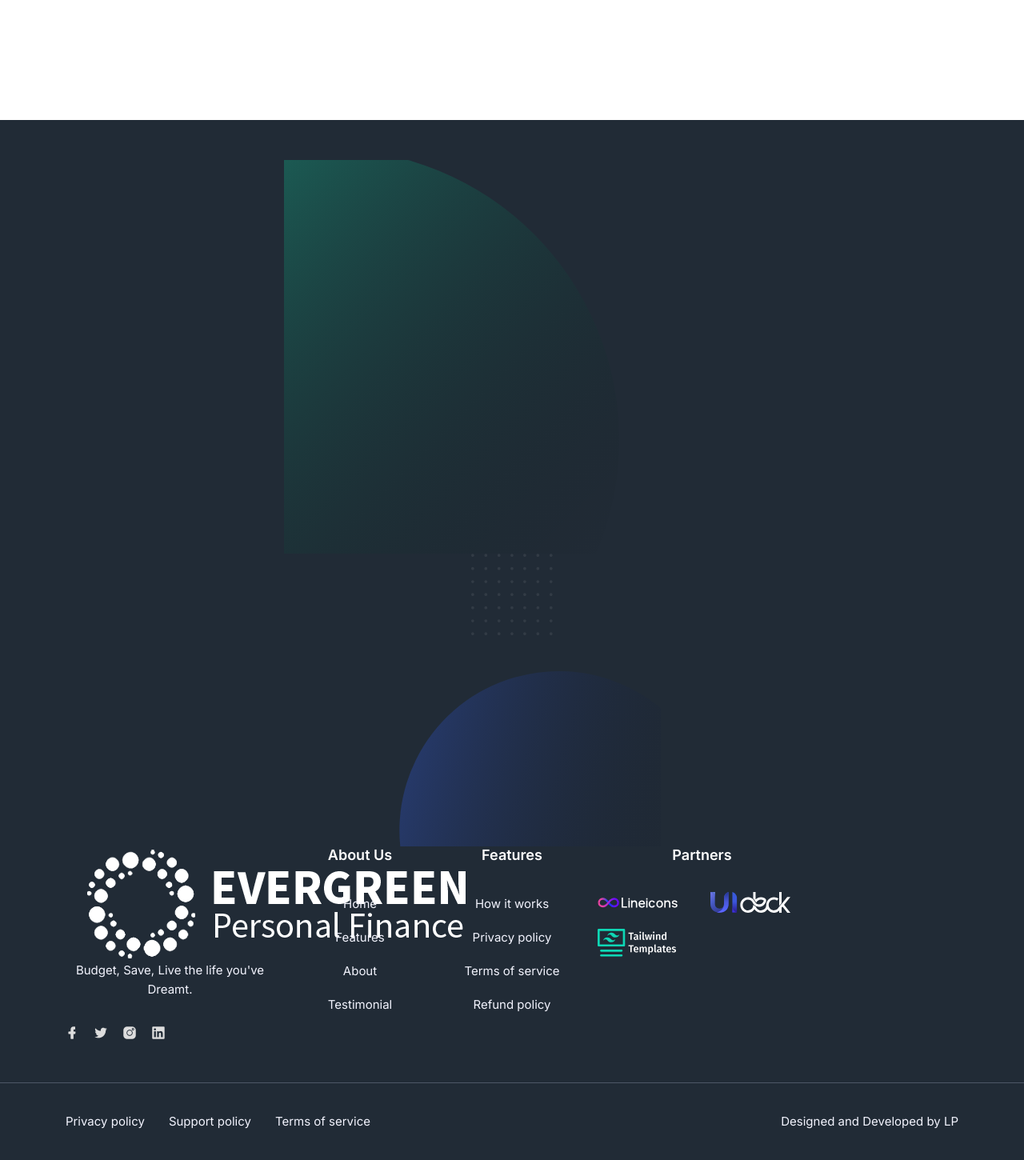
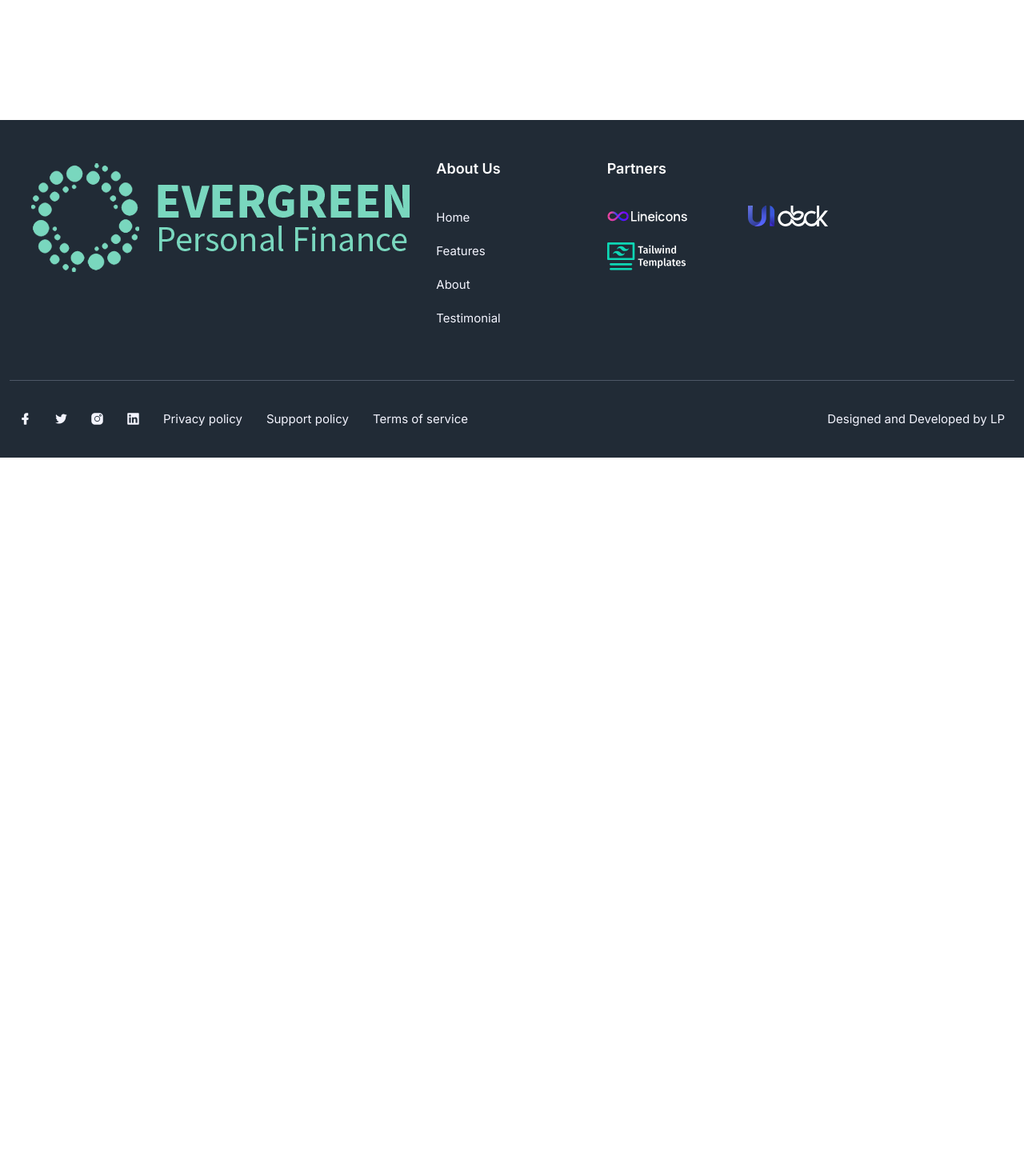
Before and after one commit to PyLou317/Django_portfolio_site, a Django app: template finance_tracker/templates/finance_tracker/transaction_list.html in a window 1280 px wide. Shown: the part 679-2129 px from the top of the page at 80% size. After the commit the page ends 1251 px from the top, so only its background shows below. Run offline with Django 5.2, Linux system fonts and the light colour scheme; the template is opened without the code that fills it, so the values that code supplies are empty.

Commit message:
restyled

```diff
--- a/finance_tracker/templates/finance_tracker/base.html
+++ b/finance_tracker/templates/finance_tracker/base.html
@@ -43,12 +43,7 @@
             {% endblock %}
         </main>
 
-
-        <footer class="text-center text-white bg-dark" data-bs-theme="dark">
-            {% include 'finance_tracker/components/footer.html' %}
-        </footer>
-
-
+        {% include 'finance_tracker/components/footer.html' %}
 
         <!-- ====== Bootstrap Files ====== -->
         <script src="https://cdn.jsdelivr.net/npm/bootstrap@5.3.3/dist/js/bootstrap.bundle.min.js" integrity="sha384-YvpcrYf0tY3lHB60NNkmXc5s9fDVZLESaAA55NDzOxhy9GkcIdslK1eN7N6jIeHz" crossorigin="anonymous"></script>
--- a/finance_tracker/templates/finance_tracker/components/footer.html
+++ b/finance_tracker/templates/finance_tracker/components/footer.html
@@ -1,49 +1,11 @@
 {% load static %}
-
-
 <footer class="ud-footer wow fadeInUp" data-wow-delay=".15s">
-      <div class="shape shape-1">
-        <img src="{% static 'finance_tracker/images/footer/shape-1.svg' %}" alt="shape" />
-      </div>
-      <div class="shape shape-2">
-        <img src="{% static 'finance_tracker/images/footer/shape-2.svg' %}" alt="shape" />
-      </div>
-      <div class="shape shape-3">
-        <img src="{% static 'finance_tracker/images/footer/shape-3.svg' %}" alt="shape" />
-      </div>
     <div class="ud-footer-widgets">
-        <div class="container">
+        <div class="container-fluid">
             <div class="row">
-            <div class="col-xl-3 col-lg-4 col-md-6">
+                <div class="col-xl-5 col-lg-6 col-md-7">
                     <div class="ud-widget">
-                <a href="index.html" class="ud-footer-logo">
-                  <img src="{% static 'finance_tracker/images/logo/logo.png' %}" alt="logo" />
-                </a>
-                <p class="ud-widget-desc">
-                    Budget, Save, Live the life you've Dreamt.
-                </p>
-                <ul class="ud-widget-socials">
-                  <li>
-                    <a href="javascript:void(0)">
-                      <i class="lni lni-facebook-filled"></i>
-                    </a>
-                  </li>
-                  <li>
-                    <a href="javascript:void(0)">
-                      <i class="lni lni-twitter-filled"></i>
-                    </a>
-                  </li>
-                  <li>
-                    <a href="javascript:void(0)">
-                      <i class="lni lni-instagram-filled"></i>
-                    </a>
-                  </li>
-                  <li>
-                    <a href="javascript:void(0)">
-                      <i class="lni lni-linkedin-original"></i>
-                    </a>
-                  </li>
-                </ul>
+                        <a href="index.html" class="ud-footer-logo"><img src="{% static 'finance_tracker/images/logo/logo-2.png' %}" alt="logo" /></a>
                     </div>
                 </div>
 
@@ -66,76 +28,41 @@
                     </ul>
                 </div>
             </div>
-            <div class="col-xl-2 col-lg-3 col-md-6 col-sm-6">
-              <div class="ud-widget">
-                <h5 class="ud-widget-title">Features</h5>
-                <ul class="ud-widget-links">
-                  <li>
-                    <a href="javascript:void(0)">How it works</a>
-                  </li>
-                  <li>
-                    <a href="javascript:void(0)">Privacy policy</a>
-                  </li>
-                  <li>
-                    <a href="javascript:void(0)">Terms of service</a>
-                  </li>
-                  <li>
-                    <a href="javascript:void(0)">Refund policy</a>
-                  </li>
-                </ul>
-              </div>
-            </div>
             <div class="col-xl-3 col-lg-6 col-md-8 col-sm-10">
                 <div class="ud-widget">
                     <h5 class="ud-widget-title">Partners</h5>
                     <ul class="ud-widget-brands">
                         <li>
-                    <a
-                      href="javascript:void(0)"
-                      rel="nofollow noopner"
-                      {% comment %} target="_blank" {% endcomment %}
-                    >
-                      <img
-                        src="{% static 'finance_tracker/images/footer/brands/lineicons.svg' %}"
-                        alt="lineicons"
-                      />
-                    </a>
+                            <a href="javascript:void(0)" rel="nofollow noopner"><img src="{% static 'finance_tracker/images/footer/brands/lineicons.svg' %}" alt="lineicons" /></a>
                         </li>
                         <li>
-                    <a
-                      href="javascript:void(0)"
-                      rel="nofollow noopner"
-                      {% comment %} target="_blank" {% endcomment %}
-                    >
-                      <img
-                        src="{% static 'finance_tracker/images/footer/brands/uideck.svg' %}"
-                        alt="uideck"
-                      />
-                    </a>
+                            <a href="javascript:void(0)" rel="nofollow noopner"><img src="{% static 'finance_tracker/images/footer/brands/uideck.svg' %}" alt="uideck" /></a>
                         </li>
                         <li>
-                    <a
-                      href="javascript:void(0)"
-                      rel="nofollow noopner"
-                      {% comment %} target="_blank" {% endcomment %}
-                    >
-                      <img
-                        src="{% static 'finance_tracker/images/footer/brands/tailwindtemplates.svg' %}"
-                        alt="tailwindtemplates"
-                      />
-                    </a>
+                            <a href="javascript:void(0)" rel="nofollow noopner"><img src="{% static 'finance_tracker/images/footer/brands/tailwindtemplates.svg' %}" alt="tailwindtemplates" /></a>
                         </li>
                     </ul>
                 </div>
             </div>
         </div>
-        </div>
-      </div>
-      <div class="ud-footer-bottom">
-        <div class="container">
+        <div class="ud-footer-bottom mb-auto">
+            <div class="container-fluid">
                 <div class="row">
                     <div class="col-md-8">
                         <ul class="ud-footer-bottom-left">
+                            {% comment %} <ul class="ud-widget-socials"> {% endcomment %}
+                            <li>
+                                <a href="javascript:void(0)"><i class="lni lni-facebook-filled"></i></a>
+                            </li>
+                            <li>
+                                <a href="javascript:void(0)"><i class="lni lni-twitter-filled"></i></a>
+                            </li>
+                            <li>
+                                <a href="javascript:void(0)"><i class="lni lni-instagram-filled"></i></a>
+                            </li>
+                            <li>
+                                <a href="javascript:void(0)"><i class="lni lni-linkedin-original"></i></a>
+                            </li>
                             <li>
                                 <a href="javascript:void(0)">Privacy policy</a>
                             </li>
@@ -149,8 +76,8 @@
                     </div>
                     <div class="col-md-4">
                         <p class="ud-footer-bottom-right">
-                Designed and Developed by LP
-              </p>
+                            Designed and Developed by LP</p>
+                    </div>
                 </div>
             </div>
         </div>
--- a/finance_tracker/templates/finance_tracker/transaction_list.html
+++ b/finance_tracker/templates/finance_tracker/transaction_list.html
@@ -7,12 +7,12 @@
       <h2 class="justin-content-center"><i class="bi bi-list-ul"></i> Transactions List</h2>
     </div>
 
-    {% comment %} ------ Search Field ------ {% endcomment %}
+    {% comment %}------ Search Field ------{% endcomment %}
     <div class="row">
       <div class="col-12 col-md-3">
         <form method="get" class="mb-3">
           <div class="input-group">
-                    <input type="text" class="form-control" placeholder="Search transactions..." name="search_term" value="{{ request.GET.search_term }}">
+            <input type="text" class="form-control" placeholder="Search transactions..." name="search_term" value="{{ request.GET.search_term }}" />
             {% if request.GET.search_term %}
               <button class="btn btn-outline-secondary" type="submit" name="clear_search" value="true">Clear Search</button>
             {% endif %}
@@ -21,10 +21,8 @@
       </div>
     </div>
 
-
     {% if page_obj %}
-
-    {% comment %} ------ Transaction List Table ------ {% endcomment %}
+      {% comment %}------ Transaction List Table ------{% endcomment %}
       <table id="table" class="table table-striped">
         <thead>
           <tr>
@@ -38,19 +36,20 @@
         <tbody>
           {% for transaction in page_obj %}
             <tr>
-                <td>{{ transaction.date|date:"Y-m-d" }}</td>
+              <td>{{ transaction.date|date:'Y-m-d' }}</td>
               <td>{{ transaction.category }}</td>
               <td>{{ transaction.description }}</td>
-                <td>${{transaction.amount }}</td>
-                <td><a href="{% url 'finance_tracker:transaction_update' transaction.id %}"><i class="bi bi-pencil-square text-success"></i></a> |
-                    <a href="{% url 'finance_tracker:transaction_delete' transaction.id %}"> <i class="bi bi-trash3-fill text-secondary"></i></a>
+              <td>${{ transaction.amount }}</td>
+              <td>
+                <a href="{% url 'finance_tracker:transaction_update' transaction.id %}"><i class="bi bi-pencil-square text-success"></i></a> |
+                <a href="{% url 'finance_tracker:transaction_delete' transaction.id %}"><i class="bi bi-trash3-fill text-secondary"></i></a>
               </td>
             </tr>
           {% endfor %}
         </tbody>
       </table>
 
-    {% comment %} ------ Pagination ------ {% endcomment %}
+      {% comment %}------ Pagination ------{% endcomment %}
       <div id="pagination-div" class="pagination justify-content-center">
         <span class="step-links">
           <nav aria-label="Transaction lists pages">
@@ -64,9 +63,8 @@
                 </li>
               {% endif %}
 
-                        <li class="page-item active" aria-current="page"> <span class="page-link bg-secondary border-secondary">
-                            Page {{ page_obj.number }} of {{ page_obj.paginator.num_pages }} <span class="visually-hidden">(current)</span>
-                            </span>
+              <li class="page-item active" aria-current="page">
+                <span class="page-link bg-secondary border-secondary">Page {{ page_obj.number }} of {{ page_obj.paginator.num_pages }} <span class="visually-hidden">(current)</span></span>
               </li>
 
               {% if page_obj.has_next %}
@@ -81,14 +79,12 @@
           </nav>
         </span>
       </div>
-
     {% else %}
-            {% include "finance_tracker/components/upload_notify.html" %}
+      {% include 'finance_tracker/components/upload_notify.html' %}
     {% endif %}
   </div>
-
-{% endblock content %}
+{% endblock %}
 
 {% block extra_js %}
   <script src="https://unpkg.com/htmx.org@2.0.4"></script>
-{% endblock extra_js %}
+{% endblock %}
--- a/portfolio/templates/portfolio/index.html
+++ b/portfolio/templates/portfolio/index.html
@@ -1,7 +1,9 @@
 {% extends 'portfolio/base.html' %}
 {% load static %}
 
-{% block title %}Home - My Portfolio{% endblock %}
+{% block title %}
+  Home - My Portfolio
+{% endblock %}
 
 {% block content %}
   <header>
```
Also changed, not shown: finance_tracker/templates/finance_tracker/dashboard.html (+6 -16 lines), finance_tracker/templates/finance_tracker/upload.html (+6 -4 lines). Lines whose indentation alone changed are shown as unchanged.
